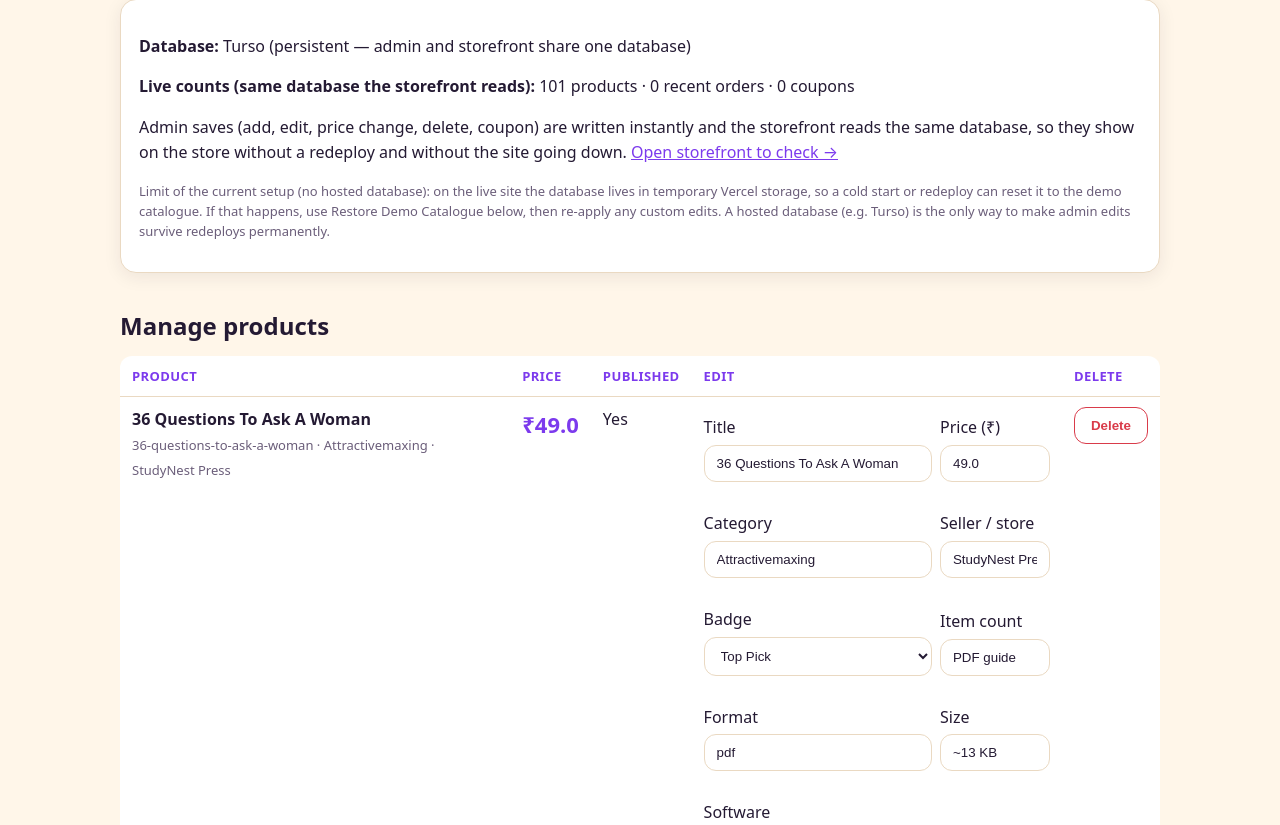
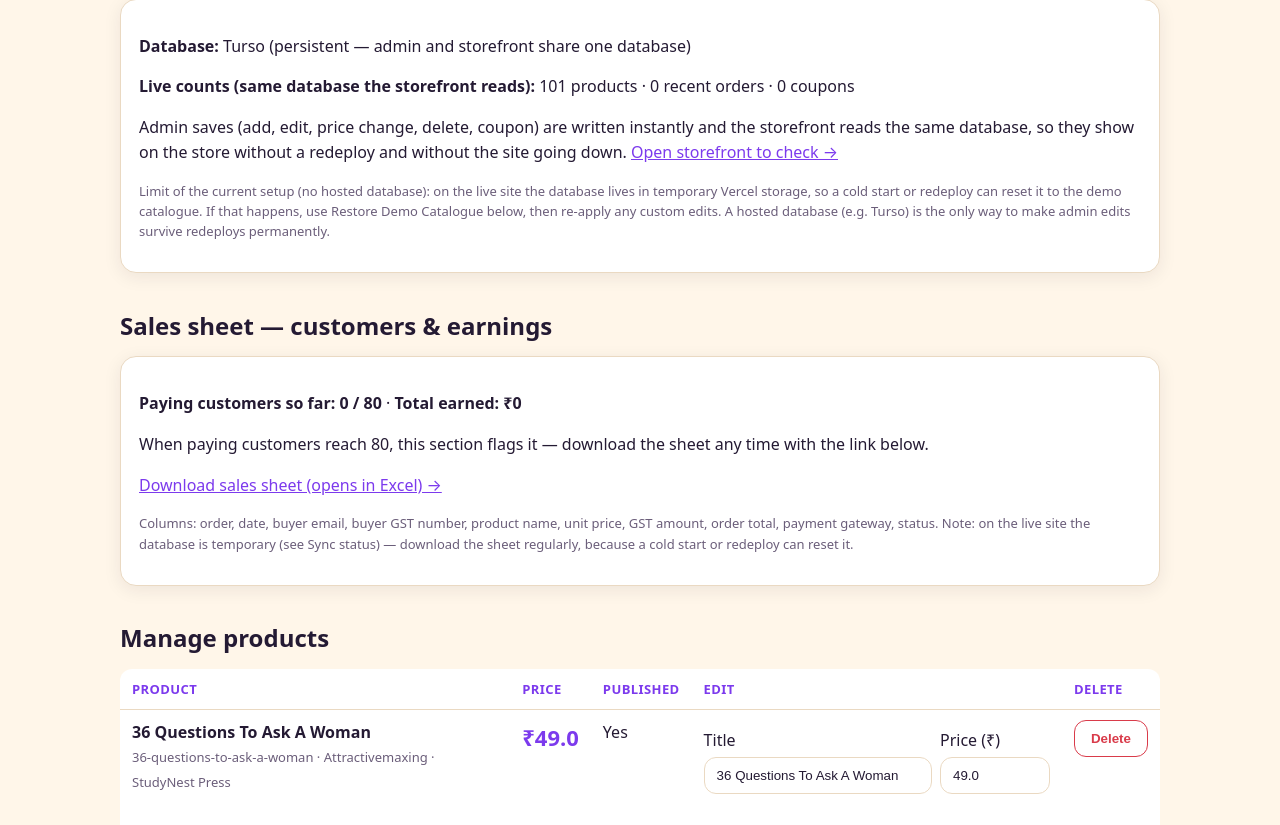
Before and after one commit to kageshorts752-dotcom/digital-product-store, a Flask app: page /admin in a window 1280 px wide. Shown: the part 364-1189 px from the top of the page. Run offline with Flask 3, Linux system fonts and the light colour scheme; the visitor is signed in with stand-in values (Sample User, id 1); data comes from the database, SQL or seed files in the repository; data that the repository does not hold is empty; parts of the project's set-up code (start-up, migrations or seed data) failed here and were passed over.

Commit message:
No returns, thank-you, sales sheet, GSTIN

```diff
--- a/templates/admin.html
+++ b/templates/admin.html
@@ -1,5 +1,9 @@
 {% extends "base.html" %}{% block content %}<section class="hero"><h1>Admin</h1><p><a href="/admin/logout">Logout</a></p></section>
 <h2>Sync status — admin panel ↔ storefront</h2><div class="card"><p><b>Database:</b> {{db_mode}}</p><p><b>Live counts (same database the storefront reads):</b> {{products|length}} products · {{orders|length}} recent orders · {{coupons|length}} coupons</p><p>Admin saves (add, edit, price change, delete, coupon) are written instantly and the storefront reads the same database, so they show on the store without a redeploy and without the site going down. <a href="/">Open storefront to check →</a></p><p class="small">Limit of the current setup (no hosted database): on the live site the database lives in temporary Vercel storage, so a cold start or redeploy can reset it to the demo catalogue. If that happens, use Restore Demo Catalogue below, then re-apply any custom edits. A hosted database (e.g. Turso) is the only way to make admin edits survive redeploys permanently.</p></div>
+<h2>Sales sheet — customers &amp; earnings</h2><div class="card"><p><b>Paying customers so far: {{customer_count}} / 80</b> · <b>Total earned: ₹{{total_earned}}</b></p>
+{% if customer_count >= 80 %}<p><b>🎉 80 customers reached!</b> Download the sales sheet below — it lists every sale with buyer email, product, price, GST amount and GST number.</p>{% else %}<p>When paying customers reach 80, this section flags it — download the sheet any time with the link below.</p>{% endif %}
+<p><a href="/admin/sales.csv">Download sales sheet (opens in Excel) →</a></p>
+<p class="small">Columns: order, date, buyer email, buyer GST number, product name, unit price, GST amount, order total, payment gateway, status. Note: on the live site the database is temporary (see Sync status) — download the sheet regularly, because a cold start or redeploy can reset it.</p></div>
 <h2>Manage products</h2>
 <table><tr><th>Product</th><th>Price</th><th>Published</th><th>Edit</th><th>Delete</th></tr>
 {% for p in products %}<tr><td><b>{{p.title}}</b><br><span class="small">{{p.slug}} · {{p.category}} · {{p.seller_name or ""}}</span></td>
--- a/templates/checkout.html
+++ b/templates/checkout.html
@@ -1,8 +1,10 @@
 {% extends "base.html" %}{% block content %}<section class="hero"><h1>Checkout</h1><p>Email only, no shipping address.</p></section>
 {% for i in items %}<div class="card">{% if i.kind=='bundle' %}{{i.bundle.title}}{% else %}{{i.product.title}} — {{i.license}}{% endif %} — ₹{{i.price}}</div>{% endfor %}
 <p>Subtotal ₹{{totals[0]}} · Discount ₹{{totals[1]}} · GST ₹{{totals[2]}} · <b>Total ₹{{totals[3]}}</b> (18% GST for India, 0% elsewhere)</p>
+<div class="no-returns">⚠️ No returns — digital PDF, instant download after payment is confirmed. Please check the preview before buying.</div>
 <form method="post" action="/checkout">
 <label>Email for delivery <input type="email" name="email" required></label><br>
+<label>GST number (optional, for business invoices) <input type="text" name="gstin" placeholder="e.g. 27ABCDE1234F1Z5"></label><br>
 <label>Country <select name="country"><option value="IN">India (18% GST)</option><option value="US">United States (0%)</option><option value="GB">United Kingdom (0%)</option><option value="OTHER">Other (0%)</option></select></label><br>
 {% if totals[3] == 0 %}<p><b>100% off — no payment needed.</b> This order will go straight to your library, with downloads unlocked.</p>
 {% else %}<label>Payment method
--- a/templates/invoice.html
+++ b/templates/invoice.html
@@ -1,5 +1,5 @@
 <!doctype html><html><head><meta charset="utf-8"><title>Invoice {{o.order_id[:8]}}</title><link rel="stylesheet" href="/static/style.css"></head><body>
-<h1>{{store}} — Tax Invoice</h1><p>Order: {{o.order_id}}<br>Buyer: {{o.buyer_email}}<br>Status: {{o.status}}<br>Gateway: {{o.payment_gateway}}</p>
+<h1>{{store}} — Tax Invoice</h1><p>Order: {{o.order_id}}<br>Buyer: {{o.buyer_email}}{% if o.buyer_gstin %}<br>Buyer GST number: {{o.buyer_gstin}}{% endif %}<br>Status: {{o.status}}<br>Gateway: {{o.payment_gateway}}</p>
 <table><tr><th>Item</th><th>Price</th></tr>{% for i in items %}<tr><td>{{i.title}}</td><td>₹{{i.unit_price}}</td></tr>{% endfor %}</table>
 <p>Subtotal ₹{{o.subtotal_amount}}<br>Discount ₹{{o.discount_amount}}<br>GST ₹{{o.tax_amount}}<br><b>Total ₹{{o.total_amount}}</b></p>
 <button onclick="window.print()">Print invoice</button></body></html>
--- a/templates/order.html
+++ b/templates/order.html
@@ -5,7 +5,9 @@
 {% if youpi_link %}<p>Pay here: UPI ID <code>{{upi_id}}</code> · <a href="{{youpi_link}}">Open UPI app to pay ₹{{o.total_amount}}</a> (reference: order ID)</p>
 {% if youpi_qr %}<img src="{{youpi_qr}}" alt="UPI QR" width="200">{% else %}<p class="small">QR is generated locally only if the qrcode library is installed; otherwise use the link / copyable ID above. No external QR service is used.</p>{% endif %}
 {% if o.payment_gateway=='youpi' %}<p class="small"><b>YouPI (experimental):</b> this order unlocks only after a verified YouPI webhook signature or admin manual confirmation, and must be reconciled against bank records. Not production-ready.</p>{% endif %}{% endif %}</div>
-{% else %}<h2>Your downloads (links expire in 15 minutes, max 5 downloads each)</h2>
+{% else %}<h2>🙏 Thank you for your purchase!</h2><p>Your PDF download links are below, and your printable invoice (receipt) is linked at the bottom of this page. You can always come back via <a href="/library?email={{o.buyer_email}}">My library</a> with your email.</p>
+<div class="no-returns">⚠️ No returns — digital PDF, instant download.</div>
+<h2>Your downloads (links expire in 15 minutes, max 5 downloads each)</h2>
 {% for l in links %}<div class="card">{{l.item.title}} — <a href="/download/{{l.token}}">Download (stamped copy)</a></div>{% endfor %}
 <h2>License keys</h2>{% for k in keys %}<div class="card">{{k.title}}: <code>{{k.license_key}}</code> — {{k.status}}</div>{% else %}<p>No license key required for these products.</p>{% endfor %}{% endif %}
 <p><a href="/order/{{o.order_id}}/invoice">Printable invoice →</a> · <a href="/library?email={{o.buyer_email}}">My library →</a></p>
--- a/templates/product.html
+++ b/templates/product.html
@@ -6,6 +6,7 @@
 <p><span class="badge">{{p.file_format|upper}}</span> <span class="badge">{{p.file_size}}</span> <span class="badge">{{p.software}}</span> <span class="badge">{{p.category}}</span></p>
 <p><b>Specs:</b> {{p.specs}}</p>
 <h2>Preview</h2><div class="preview"><p>{{p.preview_text}}</p><a href="/preview/{{p.slug}}">Open look-inside preview →</a></div>
+<div class="no-returns">⚠️ No returns — this is an instant digital PDF download. Please check the preview before buying.</div>
 <h2>Choose a license</h2><form method="post" action="/cart/add" id="buy">
 <input type="hidden" name="product_id" value="{{p.product_id}}">
 {% for lic, mult in licenses.items() %}<label class="inline"><input type="radio" name="license" value="{{lic}}" {% if loop.first %}checked{% endif %}>
```
